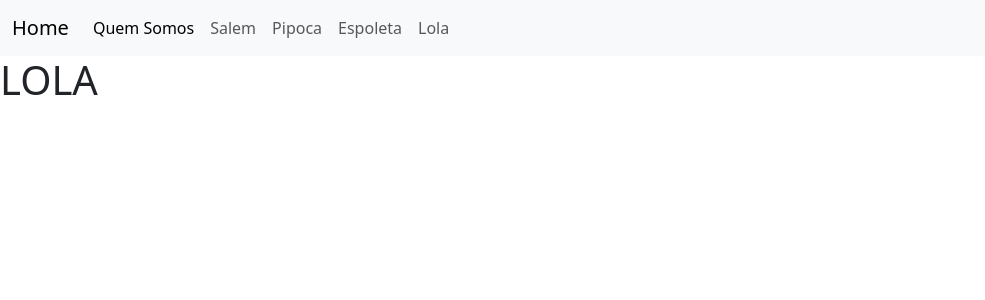
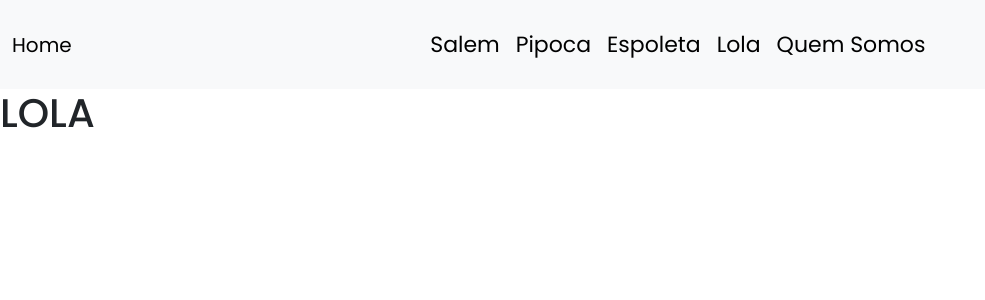
Before and after one commit to IanFontanive/CatPages, a Flask app: page /gato_lola in a window 1280 px wide. Shown: the top 300 px of the page, without its empty margins (0-985 px from the left). Run offline with Flask 3, Linux system fonts and the light colour scheme.

Commit message:
feat: ajustar layout da navbar e aplicar fonte Poppins
- Adicionado padding vertical para aumentar a altura da navbar
- Aplicada fonte Poppins em todo o site via CSS
- Melhorado alinhamento e espaçamento dos itens da navegação
- Atualizada estrutura para uso correto do arquivo style.css

```diff
--- a/static/css/style.css
+++ b/static/css/style.css
@@ -0,0 +1,11 @@
+
+body {
+font-family: 'Poppins', sans-serif;
+}
+
+.navbar {
+    padding-top: 20px;
+    padding-bottom: 20px;
+
+    font-size: 22px;
+}
--- a/templates/modelo.html
+++ b/templates/modelo.html
@@ -5,30 +5,34 @@
     <meta name="viewport" content="width=device-width, initial-scale=1">
     <title>Document</title>
     <link href="https://cdn.jsdelivr.net/npm/bootstrap@5.3.8/dist/css/bootstrap.min.css" rel="stylesheet" integrity="sha384-sRIl4kxILFvY47J16cr9ZwB07vP4J8+LH7qKQnuqkuIAvNWLzeN8tE5YBujZqJLB" crossorigin="anonymous">
+    <link rel="preconnect" href="https://fonts.googleapis.com">
+    <link rel="preconnect" href="https://fonts.gstatic.com" crossorigin>
+    <link href="https://fonts.googleapis.com/css2?family=Poppins:wght@300;400;500;600;700&display=swap" rel="stylesheet">
+    <link rel="stylesheet" href="{{ url_for('static', filename='css/style.css') }}">
 </head>
 <body>
-<nav class="navbar navbar-expand-lg bg-body-tertiary">
+<nav class="navbar navbar-expand-sm bg-body-tertiary">
   <div class="container-fluid">
     <a class="navbar-brand" href="/index">Home</a>
     <button class="navbar-toggler" type="button" data-bs-toggle="collapse" data-bs-target="#navbarNav" aria-controls="navbarNav" aria-expanded="false" aria-label="Toggle navigation">
       <span class="navbar-toggler-icon"></span>
     </button>
     <div class="collapse navbar-collapse" id="navbarNav">
-      <ul class="navbar-nav">
+      <ul class="navbar-nav mx-auto">
         <li class="nav-item">
-          <a class="nav-link active" aria-current="page" href="/quem_somos">Quem Somos</a>
+          <a class="nav-link active" href="/gato_salem">Salem</a>
         </li>
         <li class="nav-item">
-          <a class="nav-link" href="/gato_salem">Salem</a>
-        </li>
-        <li class="nav-item">
-          <a class="nav-link" href="/gato_pipoca">Pipoca</a>
+          <a class="nav-link active" href="/gato_pipoca">Pipoca</a>
         </li>
           <li class="nav-item">
-          <a class="nav-link" href="/gato_espoleta">Espoleta</a>
+          <a class="nav-link active" href="/gato_espoleta">Espoleta</a>
         </li>
           <li class="nav-item">
-          <a class="nav-link" href="/gato_lola">Lola</a>
+          <a class="nav-link active" href="/gato_lola">Lola</a>
+        </li>
+          <li class="nav-item">
+          <a class="nav-link active" aria-current="page" href="/quem_somos">Quem Somos</a>
         </li>
       </ul>
     </div>
```
